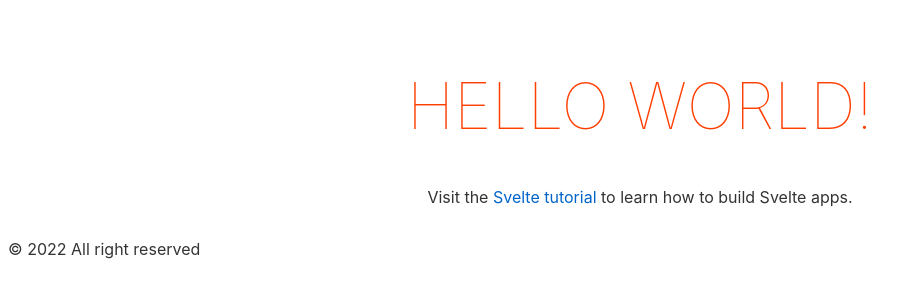
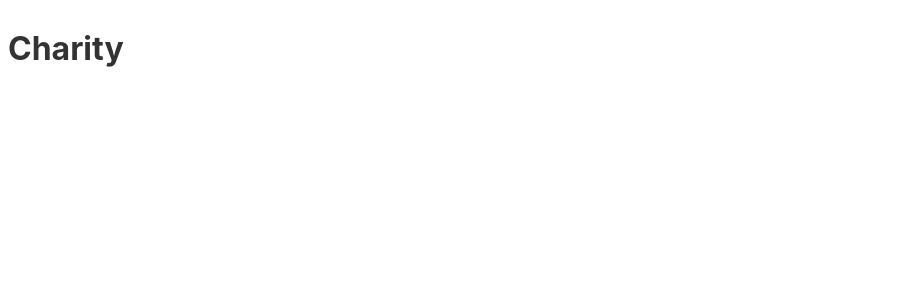
Before and after one commit to Maviism/charity, a Svelte app: page / in a window 1280 px wide. Shown: the top 300 px of the page, without its empty margins (0-920 px from the left). Built offline with nearby package versions, Linux system fonts and the light colour scheme.

Commit message:
new header & change readme

```diff
--- a/src/App.svelte
+++ b/src/App.svelte
@@ -1,32 +1 @@
-<script>
-	export let name;
-</script>
-
-<main>
-	<h1>Hello {name}!</h1>
-	<p>Visit the <a href="https://svelte.dev/tutorial">Svelte tutorial</a> to learn how to build Svelte apps.</p>
-</main>
-<footer>&copy; 2022 All right reserved</footer>
-
-
-<style>
-	main {
-		text-align: center;
-		padding: 1em;
-		max-width: 240px;
-		margin: 0 auto;
-	}
-
-	h1 {
-		color: #ff3e00;
-		text-transform: uppercase;
-		font-size: 4em;
-		font-weight: 100;
-	}
-
-	@media (min-width: 640px) {
-		main {
-			max-width: none;
-		}
-	}
-</style>
+<h1>Charity</h1>
```
Also changed, not shown: 1 other file (tests, documents, lock files or other folders).
